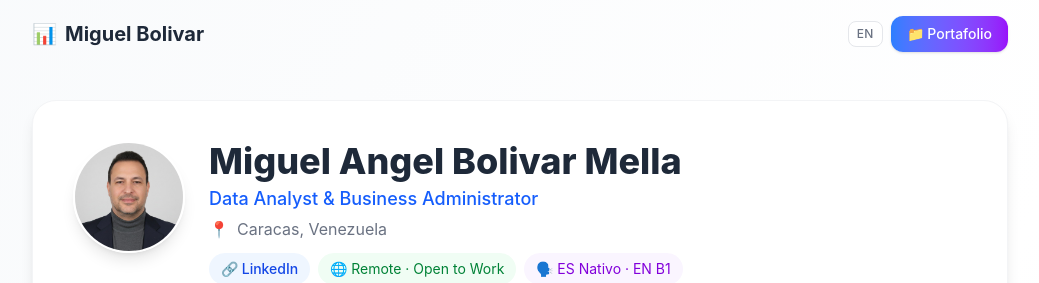
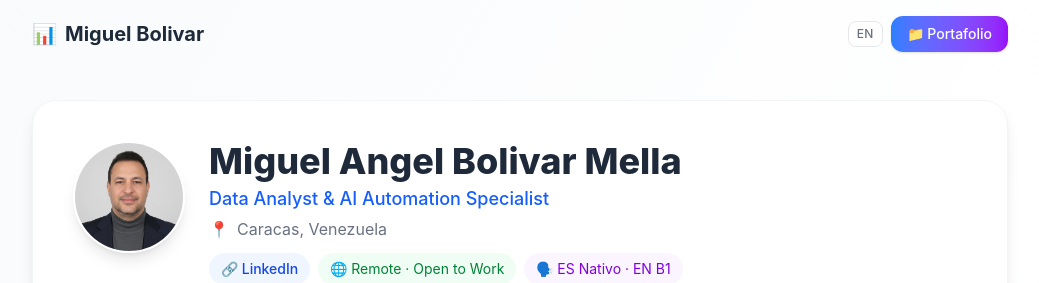
Before and after one commit to Migbolivar/portfolio-cv, a React (Vite) app: page / in a window 1280 px wide. Shown: the top 283 px of the page, without its empty margins (120-1159 px from the left). Built offline with nearby package versions, Linux system fonts and the light colour scheme.

Commit message:
Update title: Data Analyst & AI Automation Specialist

```diff
--- a/index.html
+++ b/index.html
@@ -4,7 +4,7 @@
     <meta charset="UTF-8" />
     <link rel="icon" type="image/svg+xml" href="/favicon.svg" />
     <meta name="viewport" content="width=device-width, initial-scale=1.0" />
-    <title>Miguel Bolivar — Data Analyst</title>
+    <title>Miguel Bolivar — Data Analyst & AI Automation</title>
     <script>
       (function() {
         const theme = localStorage.getItem('theme');
--- a/src/i18n/translations.ts
+++ b/src/i18n/translations.ts
@@ -7,7 +7,7 @@ export const translations: Record<Lang, Record<string, any>> = {
       portfolio: 'Portafolio',
     },
     hero: {
-      role: 'Data Analyst & Business Administrator',
+      role: 'Data Analyst & AI Automation Specialist',
       location: 'Caracas, Venezuela',
       remote: 'Remote · Open to Work',
       languages: 'ES Nativo · EN B1',
@@ -87,7 +87,7 @@ export const translations: Record<Lang, Record<string, any>> = {
       portfolio: 'Portfolio',
     },
     hero: {
-      role: 'Data Analyst & Business Administrator',
+      role: 'Data Analyst & AI Automation Specialist',
       location: 'Caracas, Venezuela',
       remote: 'Remote · Open to Work',
       languages: 'ES Native · EN B1',
```
